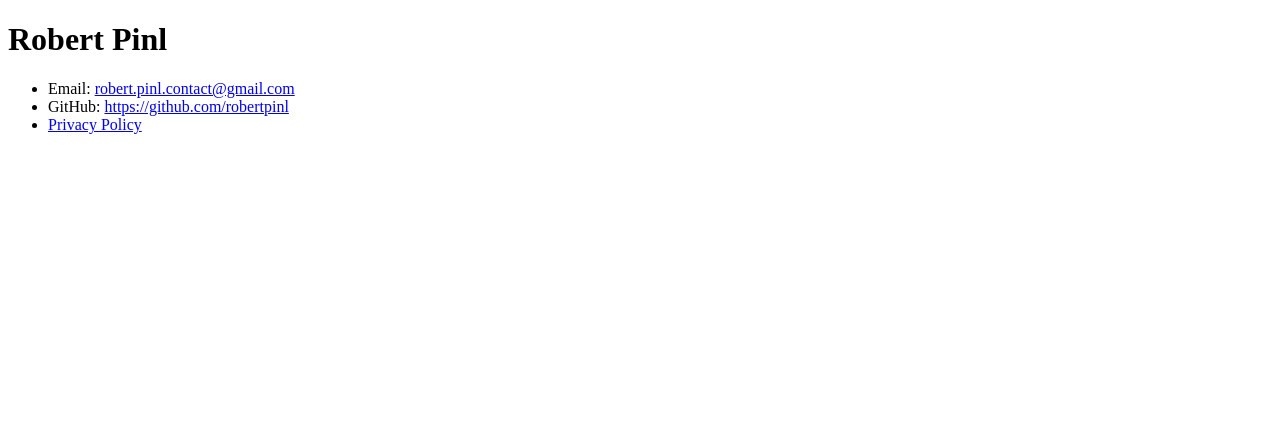
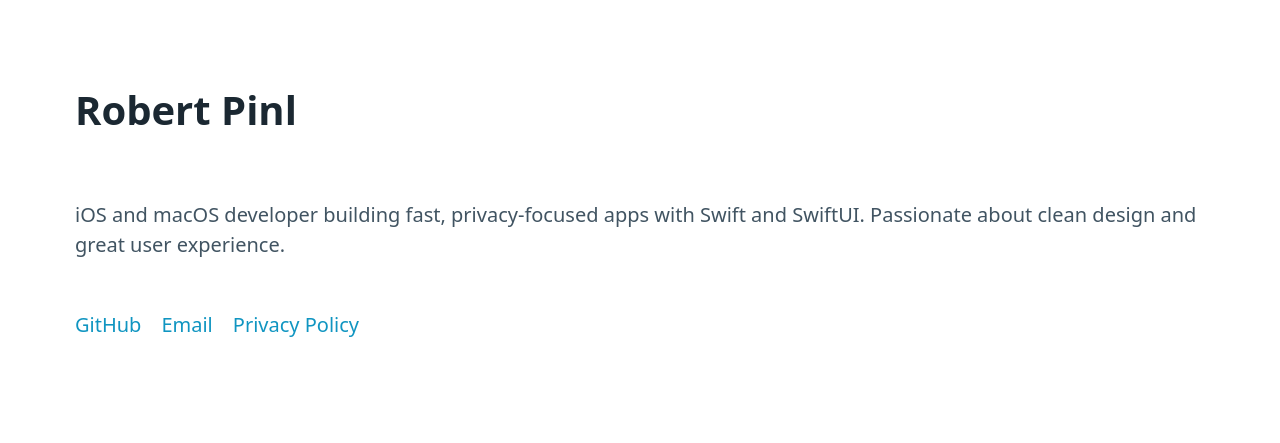
Before and after one commit to robertpinl/robertpinl.github.io, a plain HTML site: page index.html in a window 1280 px wide. Drawn offline with nearby package versions, Linux system fonts and the light colour scheme.

Commit message:
Update index using pico css

```diff
--- a/index.html
+++ b/index.html
@@ -1,29 +1,27 @@
 <!doctype html>
-<link rel="stylesheet" href="styles.css" />
 <html lang="en">
 <head>
-        <meta charset="UTF-8" />
-        <meta name="viewport" content="width=device-width, initial-scale=1.0" />
-        <title>Contact</title>
+  <meta charset="utf-8">
+  <meta name="viewport" content="width=device-width, initial-scale=1">
+  <meta name="color-scheme" content="light dark">
+  <title>Your Name</title>
+  <link rel="stylesheet" href="https://unpkg.com/@picocss/pico@1.5.10/css/pico.min.css"/>
 </head>
 <body>
-        <div class="container">
+<main class="container">
   <h1>Robert Pinl</h1>
+  <p>
+    iOS and macOS developer building fast, privacy-focused apps with Swift and SwiftUI. Passionate about clean design
+    and great user experience.
+  </p>
+
+  <nav>
     <ul>
-                <li>
-                    Email:&nbsp<a href="mailto:robert.pinl.contact@gmail.com"
-                        >robert.pinl.contact@gmail.com</a
-                    >
-                </li>
-                <li>
-                    GitHub:&nbsp<a href="https://github.com/robertpinl"
-                        >https://github.com/robertpinl</a
-                    >
-                </li>
-                <li>
-                    <a href="./privacy-policy.html">Privacy Policy</a>
-                </li>
+      <li><a href="https://github.com/robertpinl">GitHub</a></li>
+      <li><a href="mailto:robert.pinl.contact@gmail.com">Email</a></li>
+      <li><a href="./privacy-policy.html">Privacy Policy</a></li>
     </ul>
-        </div>
+  </nav>
+</main>
 </body>
 </html>
```
Lines whose indentation alone changed are shown as unchanged.
